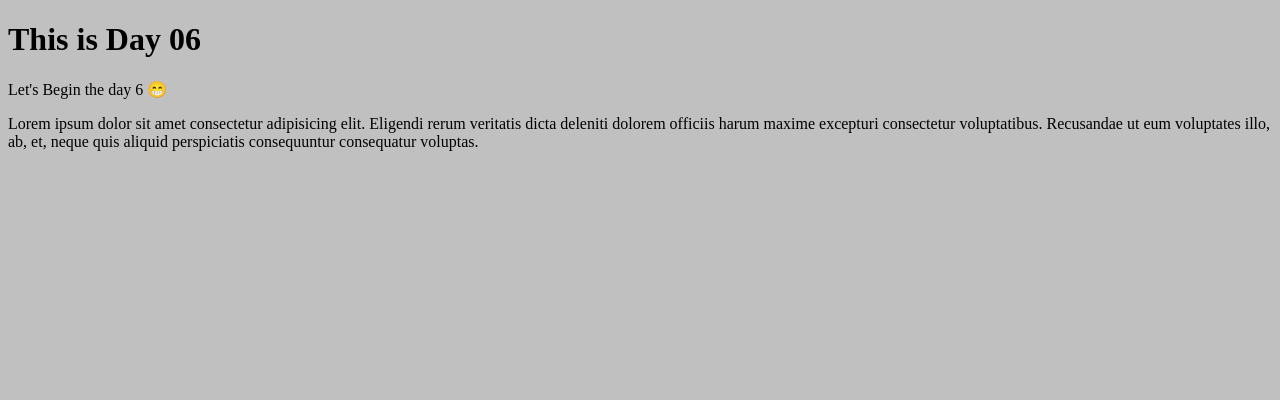
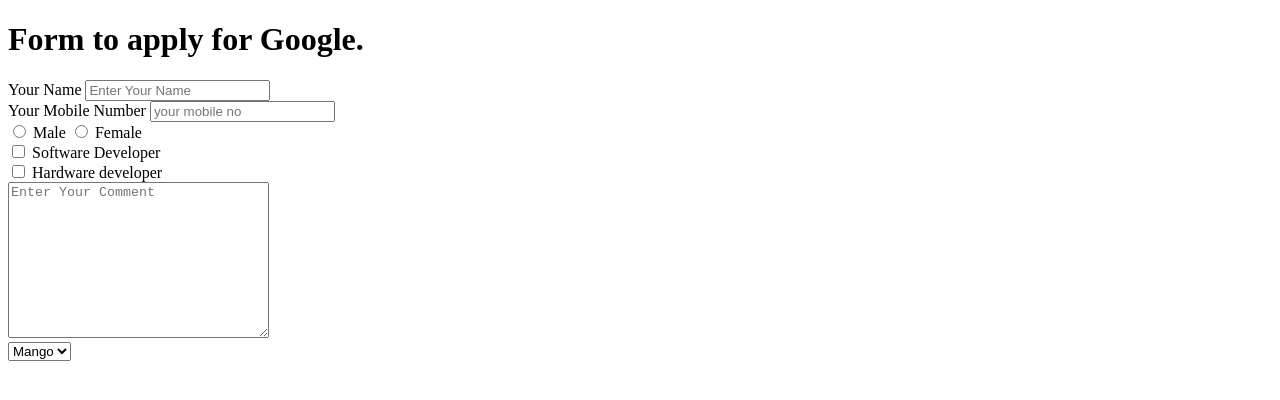
Before and after one commit to Misbah-Raza/Start-Web-Dev, a plain HTML site: page Day 06/index.html in a window 1280 px wide. Drawn offline with Linux system fonts and the light colour scheme; files that its build step writes are made by us from their sources.

Commit message:
Update index.html

```diff
--- a/Day 06/index.html
+++ b/Day 06/index.html
@@ -2,28 +2,54 @@
 <html>
 
 <head>
-    <link rel="stylesheet" href="style.css" />
-
     <meta charset="UTF-8">
     <meta name="viewport" content="width=device-width, initial-scale=1">
-    <title>Day 06</title>
+    <title>Day 06 - Forms</title>
 </head>
 
 <body>
-    <h1>
-        This is Day 06
-    </h1>
-    <p>
-        Let's Begin the day 6 😁
-    </p>
-    <p>Lorem ipsum dolor sit amet consectetur adipisicing elit. Eligendi rerum veritatis dicta deleniti dolorem officiis harum maxime excepturi consectetur voluptatibus. Recusandae ut eum voluptates illo, ab, et, neque quis aliquid perspiciatis consequuntur consequatur voluptas.</p>
+    <h1>Form to apply for Google.</h1>
+    <form action="post">
+       <div class="text">
+           <label for="username ">Your Name</label>
+           <input type="text" name="username" placeholder="Enter Your Name" id="username">
+       </div>
 
-    <table></table>
-    <table></table>
-    <table></table>
+       <div class="number">
+           <label for="Mobile no">Your Mobile Number </label>
+           <input type="number" name="Mobile No" placeholder="your mobile no" id="Mobile no">
+       </div>
 
+       <div class="radio">
+           <input type="radio" name="Gender" id="Male" value="male">
+           <label for="Male">Male</label>
 
+           <input type="radio" name="Gender" id="Female"  value="Female">
+           <label for="Female">Female</label>
+       </div>
 
+       <div class="checkbox">
+           <input type="checkbox" name="Check box" id="check 1" value="check 1">
+           <label for="Check 1">Software Developer </label>
+           <br>
+           <input type="checkbox" name="Check box" id="check 2">
+           <label for="Check 2">Hardware developer </label>
+       </div>
+
+       <div class="txtarea">
+         <!--- <label for="comment">Enter Your Comment</label> --->
+           <textarea name="TextArea" id="comment " cols="30" rows="10" placeholder="Enter Your Comment "></textarea>
+       </div>
+
+       <div class="select">
+           <select name="Fruits" id="Fruits">
+               <option value="Mango">Mango</option>
+               <option value="Apple">Apple</option>
+               <option value="Guava ">Guava </option>
+           </select>
+       </div>
+
+    </form>
 </body>
 
 </html>
```
